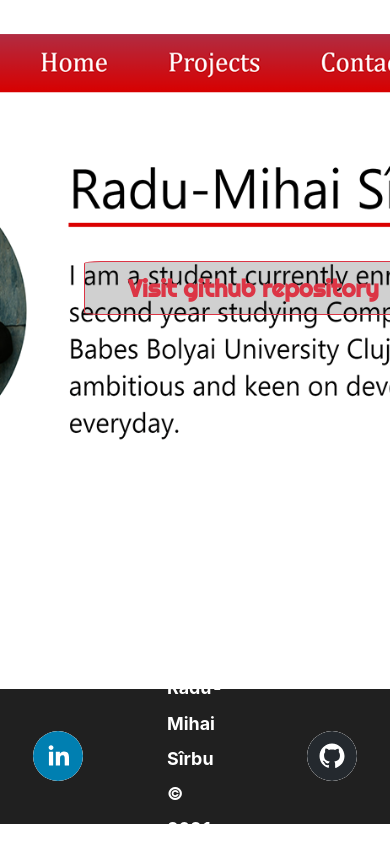
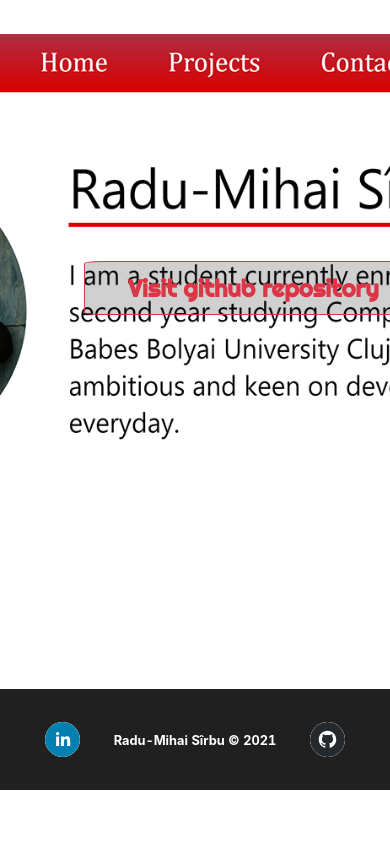
Before and after one commit to radufx/radumihaisirbu, a React (Create React App) app: page /projects in a window 390 px wide. Shown: the part 3610-4454 px from the top of the page. After the commit the page ends 4400 px from the top, so only its background shows below. Built offline with nearby package versions, Linux system fonts and the light colour scheme; a web font is replaced by a local one.

Commit message:
Modified footer design.

```diff
--- a/src/Components/Footer/footer.css
+++ b/src/Components/Footer/footer.css
@@ -43,3 +43,22 @@
 .website_rights{
     font-weight: bold;
 }
+
+@media only screen and (max-width: 768px){
+    .footer{
+        font-size: 1rem;
+        height: 12vh;
+    }
+
+    .linkedinIcon{
+        zoom: .7;
+    }
+
+    .githubIcon{
+        zoom: .7;
+    }
+
+    .footer_container_element{
+        margin: 2vh;
+    }
+}
```
